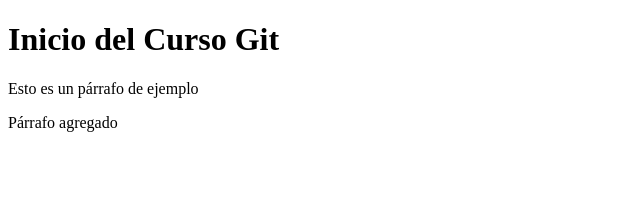
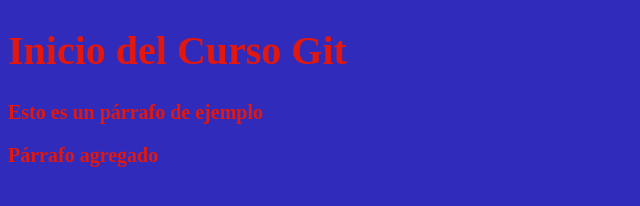
Before and after one commit to ricnemonic/CursoGit, a plain HTML site: page index.html in a window 1280 px wide. Shown: the whole page, without its empty margins (0-640 px from the left). Drawn offline with Linux system fonts and the light colour scheme.

```diff
--- a/index.html
+++ b/index.html
@@ -4,7 +4,7 @@
     <meta charset="UTF-8">
     <meta name="viewport" content="width=device-width, initial-scale=1.0">
     <title>Prueba Git</title>
-    <link rel="stylesheet" href="css/styles.css" type="text-css">
+    <link rel="stylesheet" href="css/styles.css" type="text/css">
 </head>
 <body>
     <h1>Inicio del Curso Git</h1>
```
